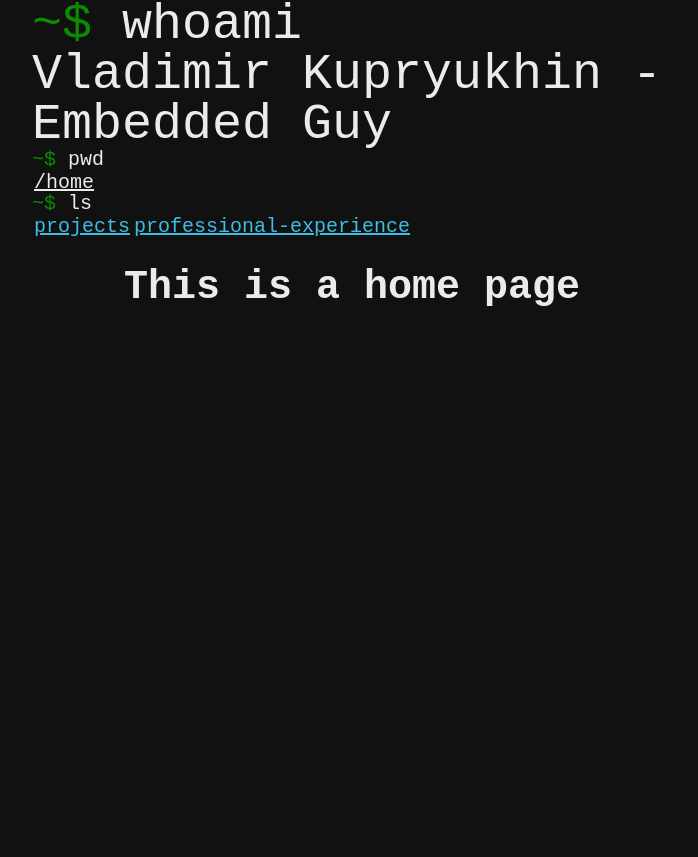
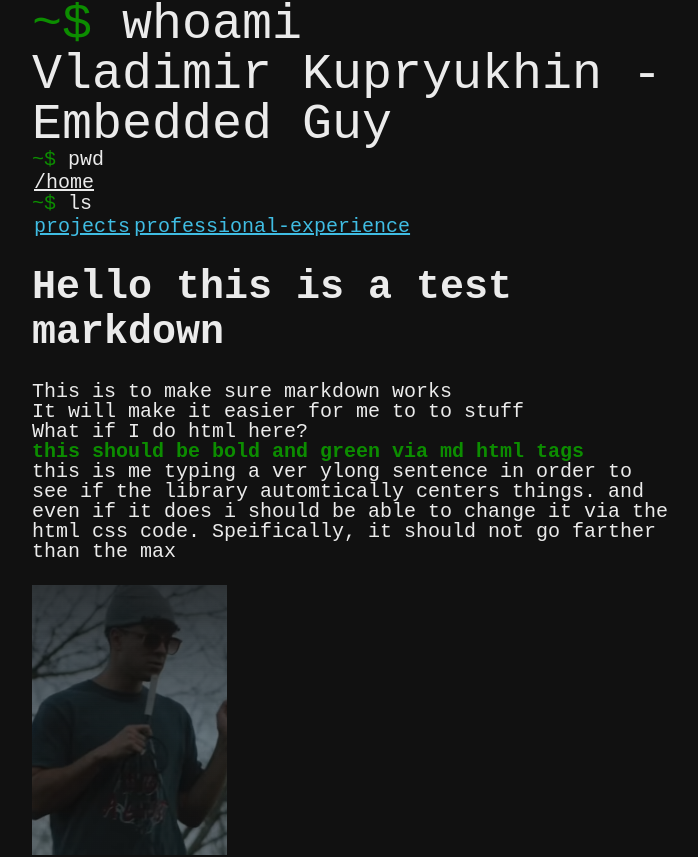
Before and after one commit to VladimirKupryukhin/vladkupr.github.io, a Vue app: page / in a window 1280 px wide. Shown: the top 857 px of the page, without its empty margins (288-986 px from the left). Before the commit the page ends 800 px from the top, so only its background shows below. Built offline with nearby package versions, Linux system fonts and the light colour scheme; grey boxes are pictures that could not be loaded.

Commit message:
I added the initial markdown render component

```diff
--- a/package.json
+++ b/package.json
@@ -15,6 +15,7 @@
     "format": "prettier --write --experimental-cli src/"
   },
   "dependencies": {
+    "markdown-it": "^15.0.3",
     "vue": "^3.5.42",
     "vue-router": "^5.3.1"
   },
--- /dev/null
+++ b/src/components/GenericMarkdownRender.vue
@@ -0,0 +1,53 @@
+<script setup lang="ts">
+import MarkdownIt from "markdown-it"
+import { ref, useTemplateRef } from "vue"
+
+// So this property assumes that all markdown is under the /markdown folder
+// This means that any local relative files paths are relative to the place
+// where GenericMarkdownRender.vue live sin
+const myproperties = defineProps<{
+    markdownfilesource: string
+}>()
+
+
+const relativeFilePath = ".." + myproperties.markdownfilesource
+
+console.log(relativeFilePath)
+
+const markdownfilecontent = import.meta.glob("../markdown/homepage/testmarkdown.md",{
+    query: '?raw',
+    import: 'default',
+    eager: true
+});
+
+console.log(markdownfilecontent)
+
+const actualcontent = markdownfilecontent["../markdown/homepage/testmarkdown.md"]
+
+
+
+console.log(actualcontent)
+console.log(typeof(actualcontent))
+
+const htmlsource = ref(actualcontent)
+
+
+const markdown = new MarkdownIt({
+    html: true,
+    breaks: true
+})
+    // .use(MarkdownItAbbr)
+    // .use(MarkdownItAnchor)
+    // .use(MarkdownItFootnote)
+    // .use(MarkdownItHighlightjs)
+    // .use(MarkdownItSub)
+    // .use(MarkdownItSup)
+    // .use(MarkdownItTasklists)
+    // .use(MarkdownItTOC);
+
+</script>
+
+
+<template>
+    <div v-html="markdown.render(htmlsource)" ref="htmlmarkdownref"></div>
+</template>
--- a/src/components/TerminalNavigation.vue
+++ b/src/components/TerminalNavigation.vue
@@ -3,7 +3,6 @@ import { RouterLink, RouterView, useRoute, useRouter } from 'vue-router'
 import { ref, useTemplateRef, onMounted, reactive, watch } from "vue"
 import CommandInput from "./CommandInput.vue"
 import { terminalPathHierarchy } from "../router/index.ts"
-// import RouterDef from "../router/index.ts"
 
 var route = useRoute()
 var router = useRouter()
@@ -19,11 +18,8 @@ const lsList = ref ([])
 const itemRefs = useTemplateRef("routerLinkLSList")
 const pwdListRef = useTemplateRef("routerLinkPWDList")
 
-
-// onMounted(()=> console.log(itemRefs.value))
-
 watch(() => route.path, (newPath) => {
-    console.log('Updated path:', newPath)
+    // console.log('Updated path:', newPath)
     updatePWDandLS()
 
 })
@@ -33,7 +29,7 @@ function updatePWDandLS(){
     // console.log(allPaths)
 
     const currentPathObj = allPaths.find(item => item.path === route.path)
-    console.log(currentPathObj)
+    // console.log(currentPathObj)
 
     var splitPath = currentPathObj.path.split("/")
 
@@ -46,7 +42,7 @@ function updatePWDandLS(){
         splitPath[0] = "/"
     }
 
-    console.log(splitPath)
+    // console.log(splitPath)
 
     pwdlist.value = []
     var currentPath = "/"
@@ -56,12 +52,7 @@ function updatePWDandLS(){
 
     for (let index = 1; index < splitPath.length; index++){
         currentPath += splitPath[index]
-        // console.log(currentPath)
-
         var currentPathObject = allPaths.find(item => item.path === currentPath)
-
-        // console.log(currentPathObject)
-
 
         pwdlist.value.push(currentPathObject)
 
@@ -74,110 +65,33 @@ function updatePWDandLS(){
 
     lsList.value = []
 
-    console.log("here")
+    // console.log("here")
     var currentRoot = terminalPathHierarchy
-    // var currentRooTChildren
-    // var children = currentRoot.children
 
     var reconstructedPath = "/"
 
     for (let index = 1; index < splitPath.length; index++){
         reconstructedPath += splitPath[index]
-        console.log(reconstructedPath)
+        // console.log(reconstructedPath)
 
+        let what = currentRoot.children.find(item => item.path === reconstructedPath)
+        currentRoot = what
         // console.log(currentRoot)
 
 
-        let what = currentRoot.children.find(item => item.path === reconstructedPath)
-        currentRoot = what
-        console.log(currentRoot)
-
-
         reconstructedPath += "/"
-        // Remove the / for the root /
-        // if (index == 0){
-        //     reconstructedPath = "/"
-        // }
-
-
-        // console.log(splitPath[index])
-        // let what = currentRoot.children.find(item => item.path === splitPath[index])
-        // console.log(what)
-
-        // // if (children.length > 0){
-        // //     currentRoot = children
-        // // }
-
-        // console.log(currentRoot)
-        // // children = currentRoot.children
     }
 
-    // console.log(currentRoot)
 
     for (let index = 0; index < currentRoot.children.length; index++){
         lsList.value.push(currentRoot.children[index])
     }
-
-
-
-
-    // for (let index = 0; index < splitPath)
-
-
-
-
-    // // Clear list and rebuild it
-    // pwdlist.value = []
-    // var splitPath = currentPathObj.path.split("/")
-
-    // var currentPath = "/"
-
-
-
-
-    // console.log(splitPath)
-
-    // // Add home always
-    // var currentPathObject = allPaths.find(item => item.path === splitPath[0])
-    // console.log(currentPathObject)
-    // pwdlist.value.push(currentPathObject)
-
-
-    // for (let index = 1; index < splitPath.length; index++){
-    //     currentPath += splitPath[index]
-    //     console.log(currentPath)
-
-    //     var currentPathObject = allPaths.find(item => item.path === currentPath)
-
-    //     console.log(currentPathObject)
-
-
-    //     pwdlist.value.push(currentPathObject)
-
-    //     currentPath += "/"
-
-    // }
-
-
-
-    // // Clear list and rebuild it
-    // lsList.value = []
-
-    // for (let childIndex = 0; childIndex < currentPathObj.children.length; childIndex++){
-    //     // console.log(currentPathObj.children[childIndex].name)
-    //     lsList.value.push(currentPathObj.children[childIndex])
-    // }
-
-
-
 }
 
 onMounted(async () =>{
     await router.isReady()
     updatePWDandLS()
 })
-
-// onMounted(() => updatePWDandLS())
 </script>
 
 <template>
--- /dev/null
+++ b/src/markdown/homepage/testmarkdown.md
@@ -0,0 +1,19 @@
+# Hello this is a test markdown
+
+`This is to make sure markdown works`
+
+It will make it easier for me to to stuff
+
+What if I do html here?
+
+<!--b style="color: yellow;">this should be bold</b-->
+<b class="sw-green">this should be bold and green via md html tags</b>
+
+this is me typing a ver ylong sentence in order to see if the library automtically centers things. and even if it does i should be able to change it via the html css code. Speifically, it should not go farther than the max
+
+</br>
+
+![This should be an image](./person.png)
+
+
+<img alt="Vue logo" class="logo" src="@/assets/logo.svg" width="125" height="125" />
--- a/src/views/HomeView.vue
+++ b/src/views/HomeView.vue
@@ -1,10 +1,12 @@
-<script lang="ts">
-import TerminalNavigation from "../components/TerminalNavigation.vue"
+<script setup lang="ts">
+import GenericMarkdownRender from "../components/GenericMarkdownRender.vue"
+import CommandInput from "../components/CommandInput.vue"
 </script>
 
 
 <template>
     <div class="master-center sw-text">
-        <h1>This is a home page</h1>
+        <!--h1>This is a home page</h1-->
+        <GenericMarkdownRender markdownfilesource="/markdown/homepage/testmarkdown.md"/>
     </div>
 </template>
```
Also changed, not shown: src/App.vue (+0 -9 lines), src/views/ProjectList.vue (+0 -7 lines), public/person.png (added), 1 other file (tests, documents, lock files or other folders).
